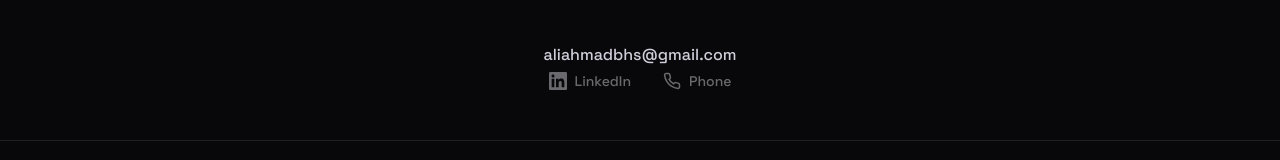
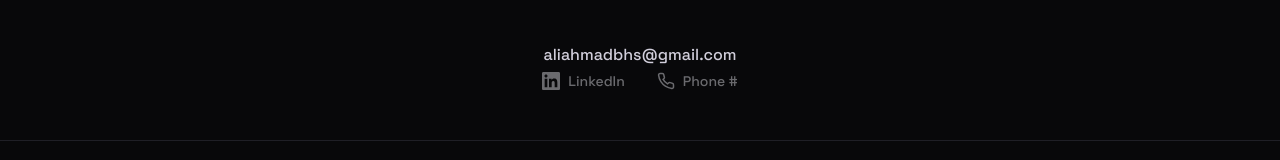
Before and after one commit to AliAhmad-M/aliahmadm, a SvelteKit app: page / in a window 1280 px wide. Shown: the part 4879-5039 px from the top of the page. Built offline with nearby package versions, Linux system fonts and the light colour scheme.

Commit message:
minor changes

```diff
--- a/src/routes/+layout.svelte
+++ b/src/routes/+layout.svelte
@@ -6,7 +6,7 @@
 
 <svelte:head>
 	<title>Ali Ahmad | Software Developer</title>
-	<meta name="description" content="Portfolio of Ali Ahmad - Computer Science Student at NUST, H-12" />
+	<meta name="description" content="Portfolio of Ali Ahmad" />
 </svelte:head>
 
 {@render children()}
--- a/src/routes/+page.svelte
+++ b/src/routes/+page.svelte
@@ -461,7 +461,7 @@
 						<svg width="18" height="18" viewBox="0 0 24 24" fill="none" stroke="currentColor" stroke-width="2">
 							<path d="M22 16.92v3a2 2 0 01-2.18 2 19.79 19.79 0 01-8.63-3.07 19.5 19.5 0 01-6-6 19.79 19.79 0 01-3.07-8.67A2 2 0 014.11 2h3a2 2 0 012 1.72 12.84 12.84 0 00.7 2.81 2 2 0 01-.45 2.11L8.09 9.91a16 16 0 006 6l1.27-1.27a2 2 0 012.11-.45 12.84 12.84 0 002.81.7A2 2 0 0122 16.92z"/>
 						</svg>
-						Phone
+						Phone #
 					</a>
 				</div>
 			</div>
```
